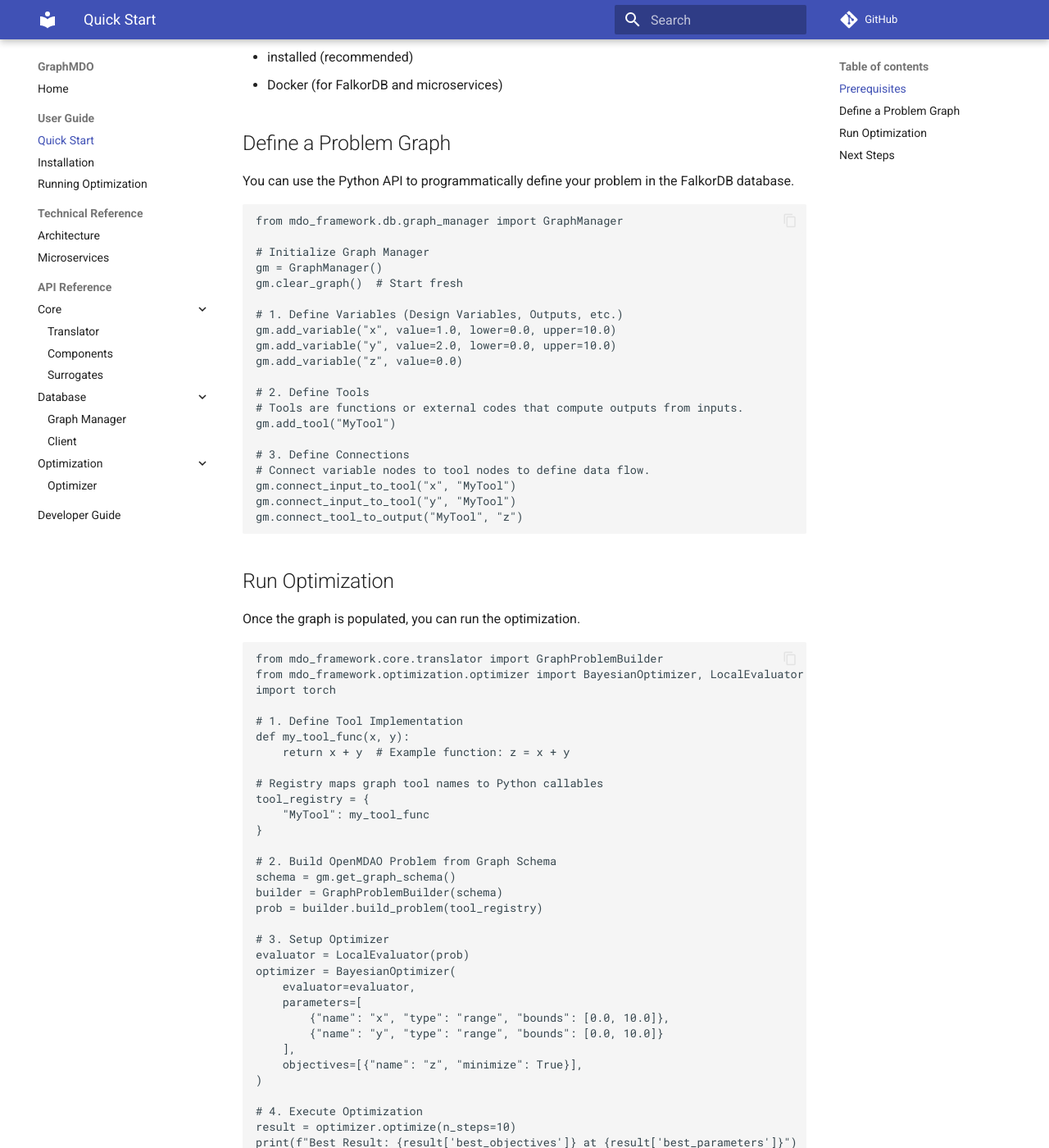
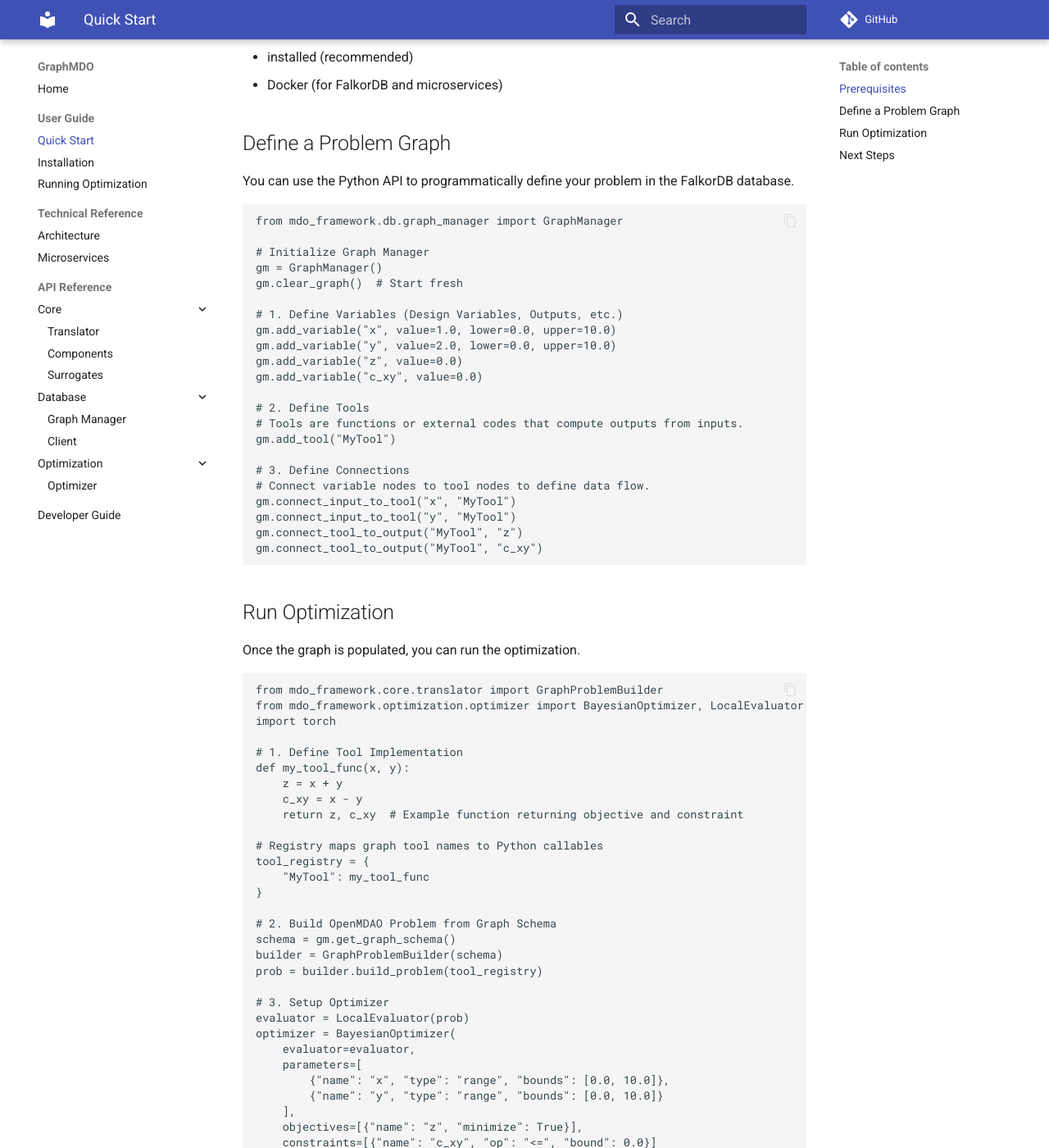
Before and after one commit to jultou-raa/GraphMDO, an MkDocs documentation site: the page built from docs/user-guide/quick-start.md, in a window 1280 px wide and 1400 px high, scrolled down 298 px. Shown: the whole window at 82% size. Built offline with MkDocs 1.6.1 and Material for MkDocs 9.7.7, drawn with Linux system fonts in a browser that asks for light colours; comment, search, counter and statistics services are not loaded; some of the changed text lies outside the part shown.

Commit message:
docs(user-guide): add constraints usage to quick-start documentation
- Modified the quick start guide to showcase multi-variable constrained optimization explicitly.
- Added variable constraints mapping (`c_xy = x - y`) outputting from tools in OpenMDAO inside the example.
- Updated `BayesianOptimizer` usage block containing inline syntax targeting constraint `c_xy <= 0.0`.

Co-authored-by: jultou-raa <64092886+jultou-raa@users.noreply.github.com>

````diff
--- a/docs/user-guide/quick-start.md
+++ b/docs/user-guide/quick-start.md
@@ -23,6 +23,7 @@ gm.clear_graph()  # Start fresh
 gm.add_variable("x", value=1.0, lower=0.0, upper=10.0)
 gm.add_variable("y", value=2.0, lower=0.0, upper=10.0)
 gm.add_variable("z", value=0.0)
+gm.add_variable("c_xy", value=0.0)
 
 # 2. Define Tools
 # Tools are functions or external codes that compute outputs from inputs.
@@ -33,6 +34,7 @@ gm.add_tool("MyTool")
 gm.connect_input_to_tool("x", "MyTool")
 gm.connect_input_to_tool("y", "MyTool")
 gm.connect_tool_to_output("MyTool", "z")
+gm.connect_tool_to_output("MyTool", "c_xy")
 ```
 
 ## Run Optimization
@@ -46,7 +48,9 @@ import torch
 
 # 1. Define Tool Implementation
 def my_tool_func(x, y):
-    return x + y  # Example function: z = x + y
+    z = x + y
+    c_xy = x - y
+    return z, c_xy  # Example function returning objective and constraint
 
 # Registry maps graph tool names to Python callables
 tool_registry = {
@@ -67,6 +71,7 @@ optimizer = BayesianOptimizer(
         {"name": "y", "type": "range", "bounds": [0.0, 10.0]}
     ],
     objectives=[{"name": "z", "minimize": True}],
+    constraints=[{"name": "c_xy", "op": "<=", "bound": 0.0}]
 )
 
 # 4. Execute Optimization
````
